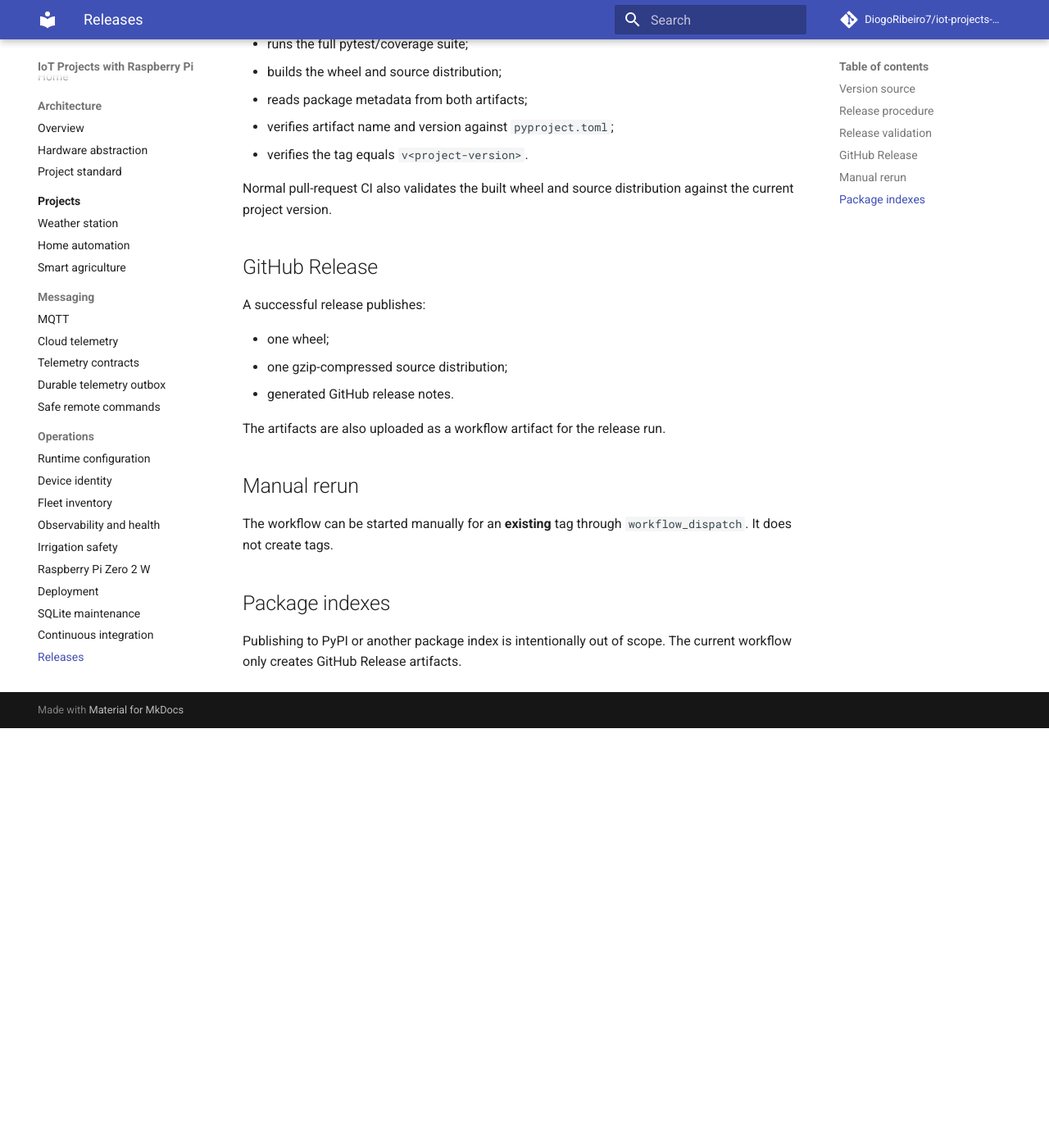
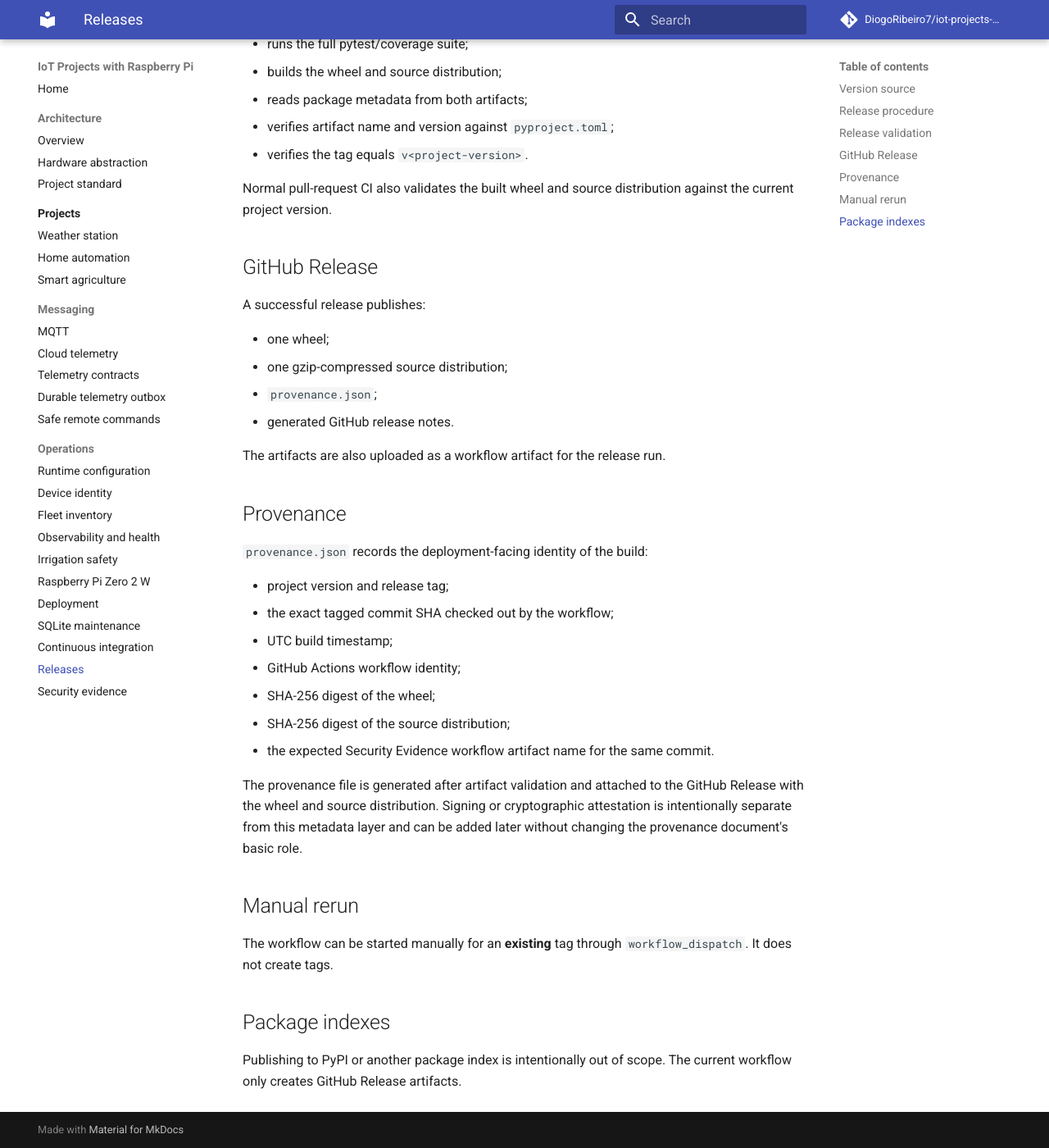
Before and after one commit to DiogoRibeiro7/iot-projects-with-pi, an MkDocs documentation site: the page built from docs/releases.md, in a window 1280 px wide and 1400 px high, scrolled down 1201 px. Shown: the whole window at 82% size. Built offline with MkDocs 1.6.1 and Material for MkDocs 9.7.7, drawn with Linux system fonts in a browser that asks for light colours; comment, search, counter and statistics services are not loaded; before the commit the page ends 2089 px from its top, so only the background shows below that.

Commit message:
Document release provenance metadata

```diff
--- a/docs/releases.md
+++ b/docs/releases.md
@@ -62,9 +62,27 @@
 
 - one wheel;
 - one gzip-compressed source distribution;
+- `provenance.json`;
 - generated GitHub release notes.
 
 The artifacts are also uploaded as a workflow artifact for the release run.
+
+## Provenance
+
+`provenance.json` records the deployment-facing identity of the build:
+
+- project version and release tag;
+- the exact tagged commit SHA checked out by the workflow;
+- UTC build timestamp;
+- GitHub Actions workflow identity;
+- SHA-256 digest of the wheel;
+- SHA-256 digest of the source distribution;
+- the expected Security Evidence workflow artifact name for the same commit.
+
+The provenance file is generated after artifact validation and attached to the
+GitHub Release with the wheel and source distribution. Signing or cryptographic
+attestation is intentionally separate from this metadata layer and can be added
+later without changing the provenance document's basic role.
 
 ## Manual rerun
 
```
